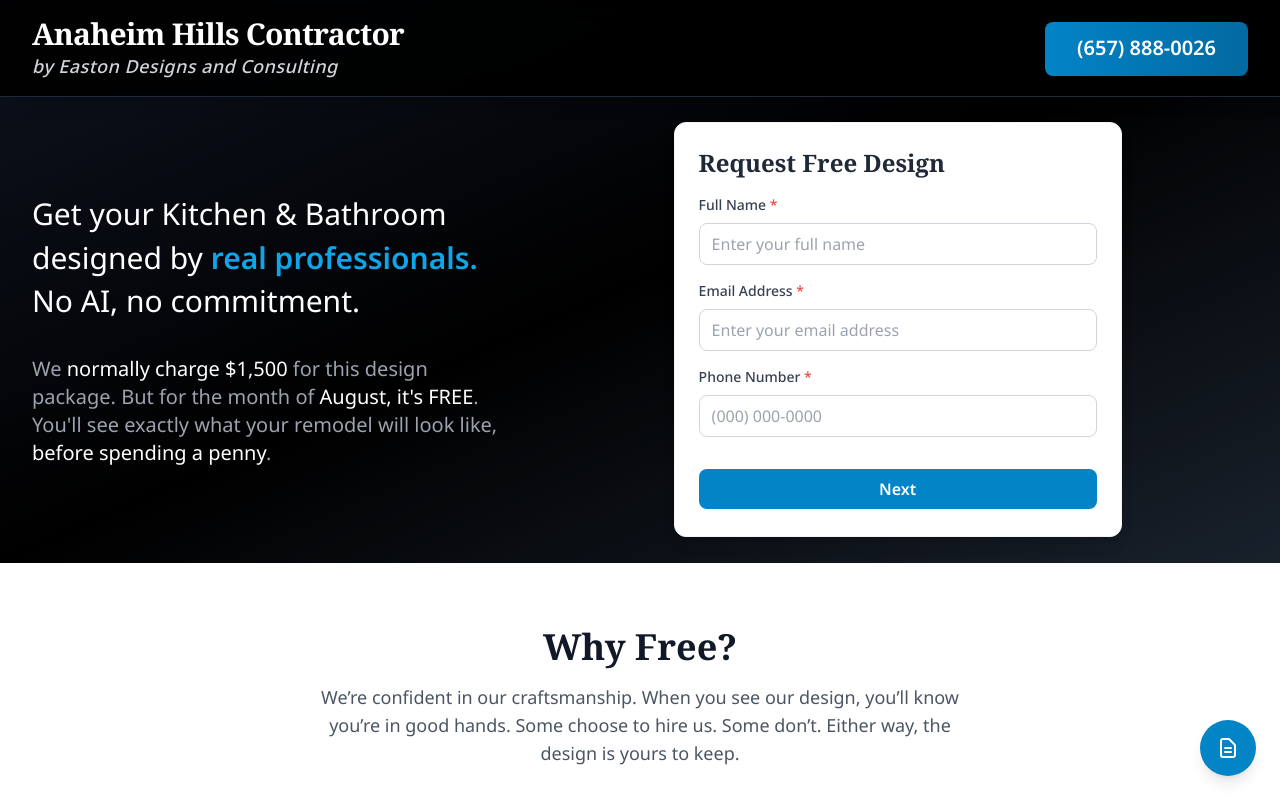
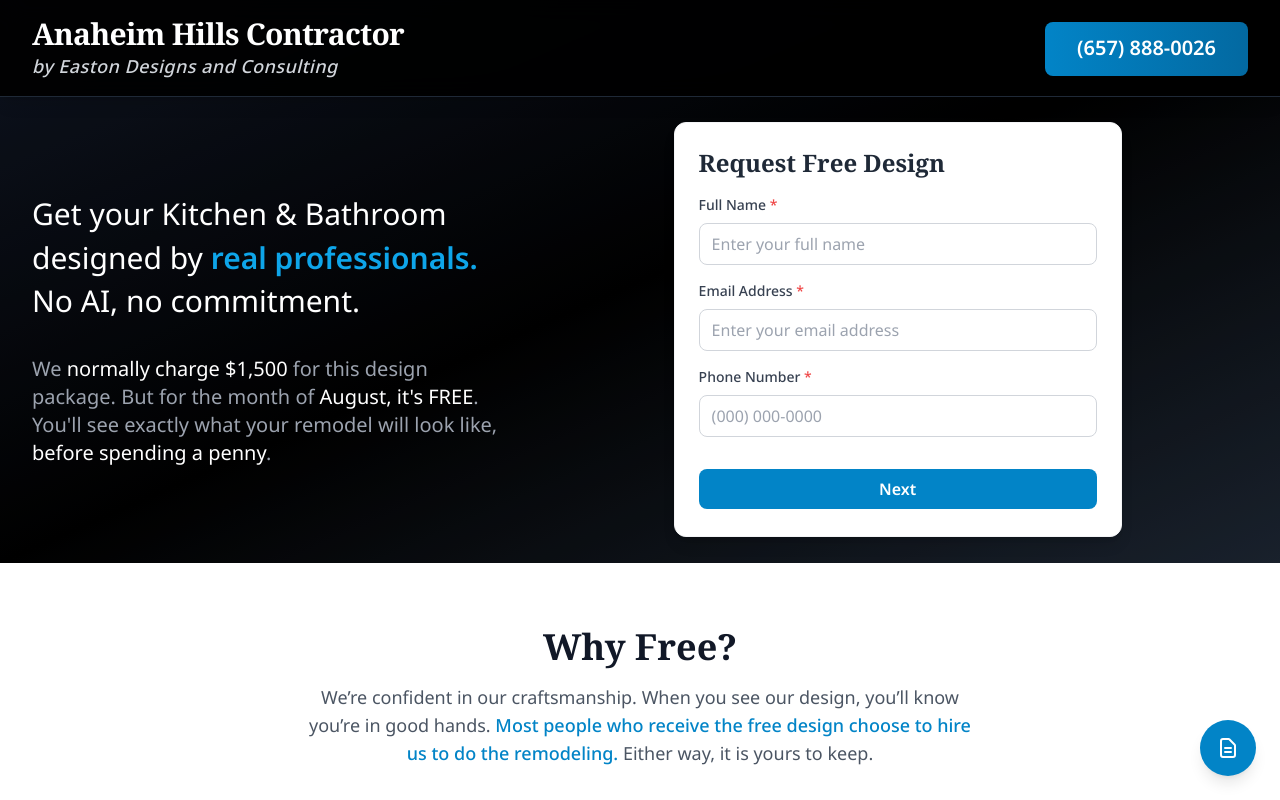
Before and after one commit to DoDoIndex/eastonkitchenbathremodel.com, a Next.js app: page / in a window 1280 px wide. Shown: the top 800 px of the page. Built offline with nearby package versions, Linux system fonts and the light colour scheme.

Commit message:
why free

```diff
--- a/app/HomeContent.tsx
+++ b/app/HomeContent.tsx
@@ -573,7 +573,7 @@ export function HomeContent() {
               Why Free?
             </h2>
             <p className="text-lg text-gray-600 max-w-2xl mx-auto">
-            We’re confident in our craftsmanship. When you see our design, you’ll know you’re in good hands. Some choose to hire us. Some don’t. Either way, the design is yours to keep.
+              We’re confident in our craftsmanship. When you see our design, you’ll know you’re in good hands. <span className="text-sky-600 font-medium">Most people who receive the free design choose to hire us to do the remodeling.</span> Either way, it is yours to keep.
             </p>
           </div>
 
@@ -913,7 +913,7 @@ export function HomeContent() {
                   </svg>
                 </div>
                 <h3 className="text-xl font-bold text-black mb-2">Upload photos and inspiration</h3>
-                <p className="text-gray-600">We’ll email you a Google Drive link so you can upload pictures and ideas.</p>
+                <p className="text-gray-600">You will get redirected to a page so you can upload pictures and ideas.</p>
               </div>
               <div className="bg-white border border-gray-300 rounded-xl p-8 text-center">
                 <div className="w-16 h-16 bg-gray-700 rounded-full flex items-center justify-center mx-auto mb-4">
```
